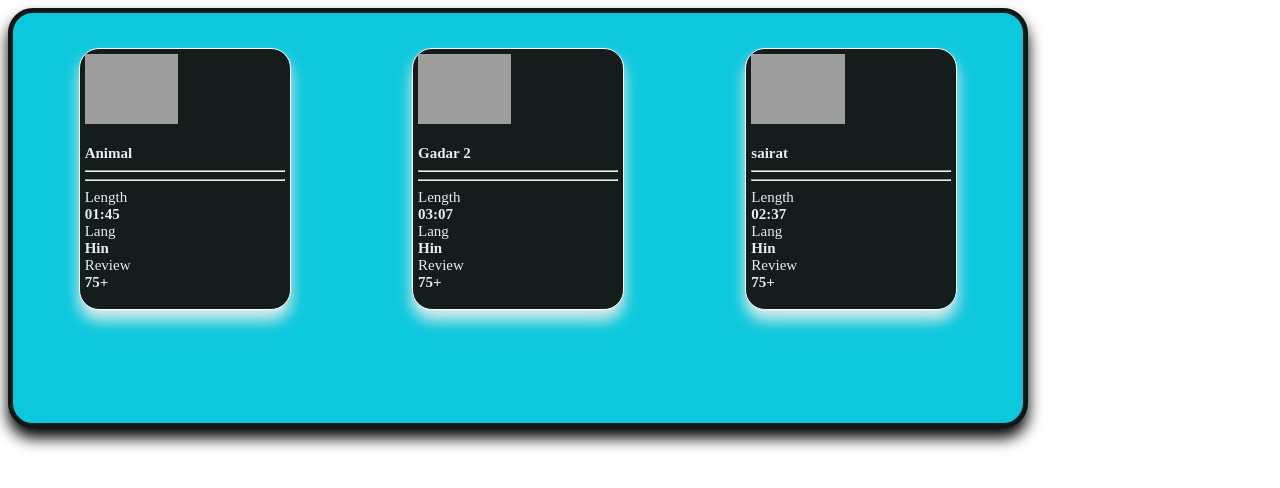
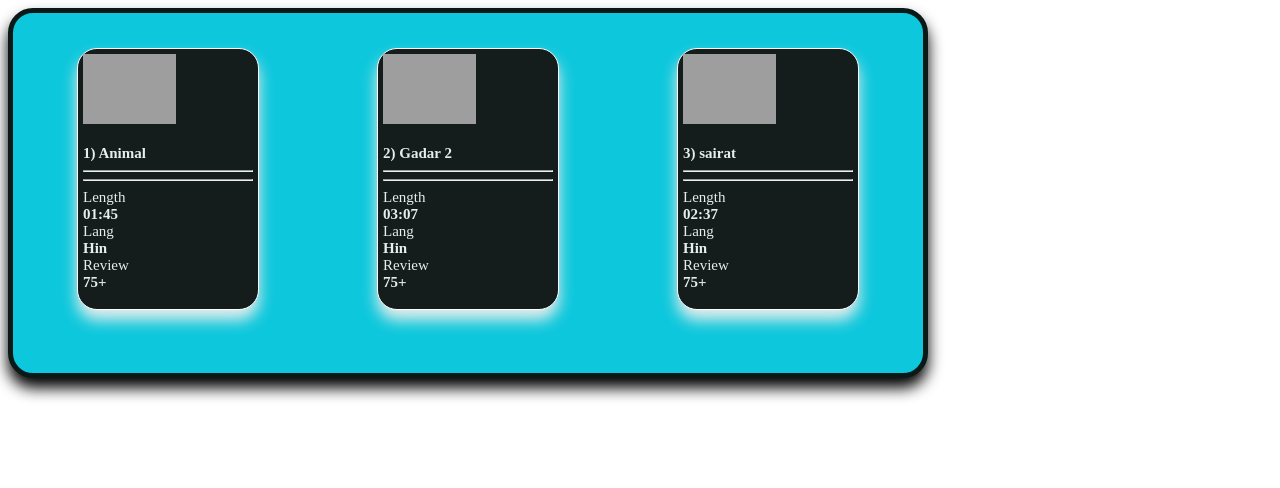
Before and after one commit to nilpatare/flexbox2.html, a plain HTML site: page index.html in a window 1280 px wide. Drawn offline with Linux system fonts and the light colour scheme; grey boxes are pictures that could not be loaded.

Commit message:
changes flex box properties

```diff
--- a/index.html
+++ b/index.html
@@ -6,7 +6,7 @@
     .movie{
         background-color: #151c1c;
         height: 250px;
-        width: 200px;
+        width: 170px;
         margin: 30px;
         font-size: 15px;
         padding: 5px;
@@ -17,10 +17,11 @@
       }
 
       .body {
-        height: 400px;
-        width: 1000px;
+        height: 350px;
+        width: 900px;
         display: flex;
         flex-wrap: wrap;
+        flex-direction: row;
         /* flex-direction: row; */
         /* align-items: end; */
         justify-content: space-around;
@@ -40,7 +41,7 @@
     <div class="body">
         <div class="movie"><img src="https://tse4.mm.bing.net/th?id=OIP.IxUAyS5dI49sYIk09M2cTQHaEK&pid=Api&P=0&h=180" height="70px">
           <br><br>
-        <b>Animal</b>
+        <b> 1) Animal</b>
         <hr><hr>
         Length
         <br>
@@ -55,7 +56,7 @@
         </div>
         <div class="movie"><img src="https://tse2.mm.bing.net/th?id=OIP.KujNr6lqZGFFWuB8b5jGRgAAAA&pid=Api&P=0&h=180" height="70px">
           <br><br>
-          <b>Gadar 2</b>
+          <b>2) Gadar 2</b>
           <hr><hr>
           Length
           <br>
@@ -70,7 +71,7 @@
         </div>
         <div class="movie"><img src="https://tse2.mm.bing.net/th?id=OIP.n2YpfvxOtyzpRArNK8-6IAHaFj&pid=Api&P=0&h=180" height="70px">
           <br><br>
-        <b>sairat</b>
+        <b>3) sairat</b>
         <hr><hr>
         Length
         <br>
```
